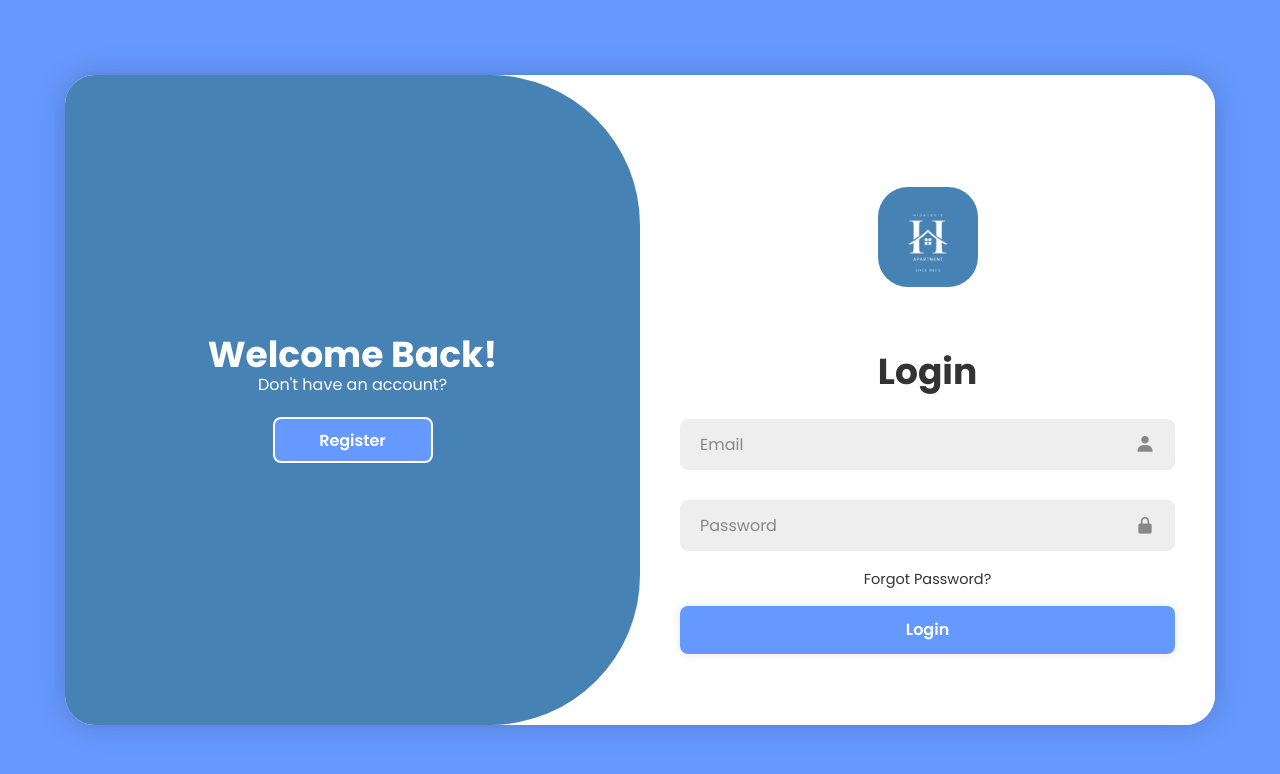
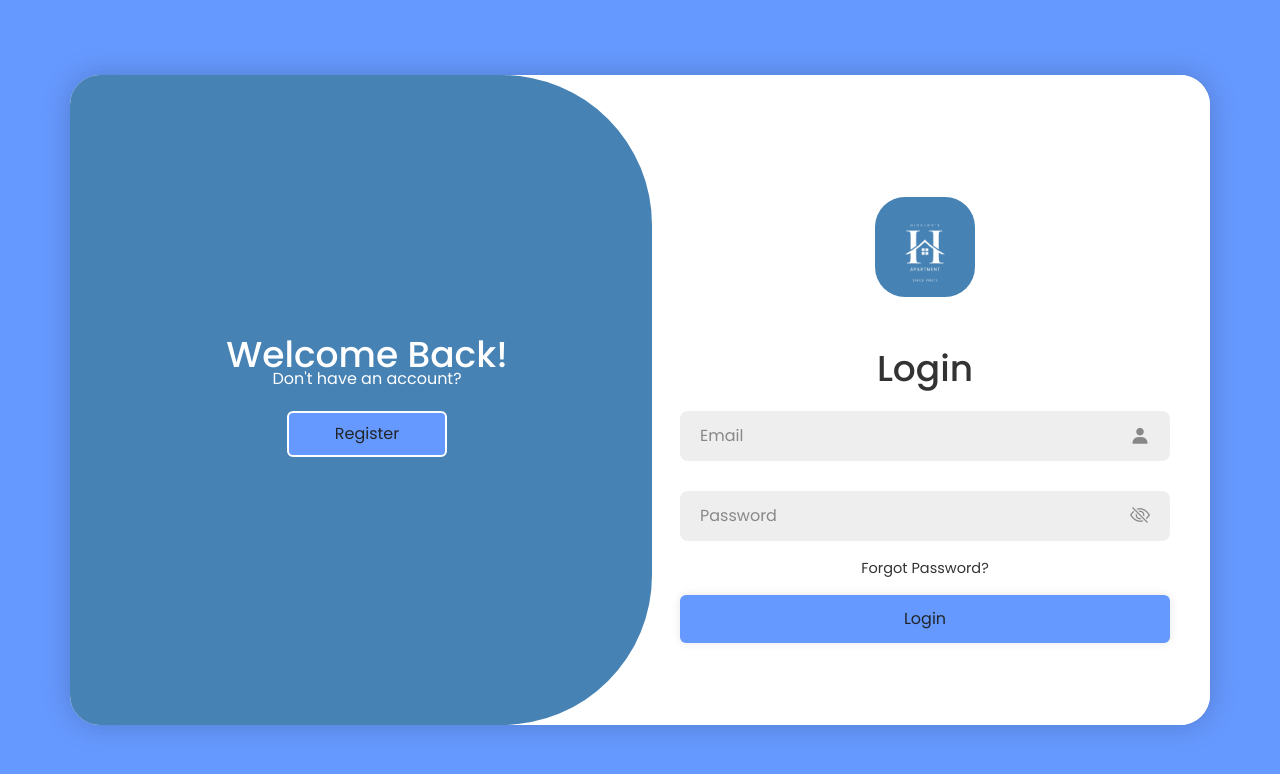
Before and after one commit to Valiantic/Hidalgo-s-Apartment-, a PHP site: page /authentication/auth.php in a window 1280 px wide. Shown: the top 774 px of the page. Run offline with PHP 8.4, Linux system fonts and the light colour scheme.

Commit message:
Add Password Toggles

```diff
--- a/authentication/auth.php
+++ b/authentication/auth.php
@@ -8,6 +8,26 @@
     <title>Hidalgo's Apartment</title>
     <link href='https://unpkg.com/boxicons@2.1.4/css/boxicons.min.css' rel='stylesheet'>
     <link rel="stylesheet" href="../assets/css/login.css">
+
+      <!-- Bootstrap CSS -->
+      <link href="https://cdn.jsdelivr.net/npm/bootstrap@5.3.0/dist/css/bootstrap.min.css" rel="stylesheet">
+
+<style>
+
+        .password-container {
+            position: relative;
+        }
+        .toggle-password {
+            position: absolute;
+            top: 50%;
+            right: 10px;
+            transform: translateY(-50%);
+            cursor: pointer;
+            color: #6c757d;
+        }
+
+</style>
+
 </head>
 
 <body>
@@ -24,8 +44,8 @@
                     <i class='bx bxs-user'></i>
                 </div>
                 <div class="input-box">
-                    <input type="password" name="password" placeholder="Password" required>
-                    <i class='bx bxs-lock-alt'></i>
+                    <input type="password" id="password" name="password" placeholder="Password" required>
+                    <i class="toggle-password bi bi-eye-slash"></i>
                 </div>
                 <div class="forgot-link">
                     <a href="forgot-password.php">Forgot Password?</a>
@@ -68,6 +88,16 @@
                     <i class='bx bxs-lock-alt'></i>
                 </div>
 
+                <small id="password-strength" style="color: gray;">Enter a strong password</small><br>
+
+                  <!-- ERROR AND SUCCESS HANDLING -->
+                  <?php if (isset($_GET['error'])) { ?>
+                    <b style="color: #f00;"><?= htmlspecialchars($_GET['error']) ?></b><br>
+                <?php } ?>
+                <?php if (isset($_GET['success'])) { ?>
+                    <b style="color: #0f0;"><?= htmlspecialchars($_GET['success']) ?></b><br>
+                <?php } ?>
+
 
                 <button type="submit" class="btn">Register</button>
             </form>
@@ -87,7 +117,24 @@
         </div>
     </div>
 
+
+     <!-- Bootstrap Icons -->
+     <link href="https://cdn.jsdelivr.net/npm/bootstrap-icons/font/bootstrap-icons.css" rel="stylesheet">
+
     <script src="../assets/js/login.js"></script>
+
+    <script>
+        // PASSWORD TOGGLE
+        const togglePassword = document.querySelector('.toggle-password');
+        const passwordField = document.querySelector('#password');
+
+        togglePassword.addEventListener('click', function () {
+            const type = passwordField.getAttribute('type') === 'password' ? 'text' : 'password';
+            passwordField.setAttribute('type', type);
+            this.classList.toggle('bi-eye');
+            this.classList.toggle('bi-eye-slash');
+        });
+    </script>
 
 </body>
 
```
Also changed, not shown: authentication/reset-password.php (+33 -2 lines), authentication/req/signup.php (line endings or trailing spaces).
